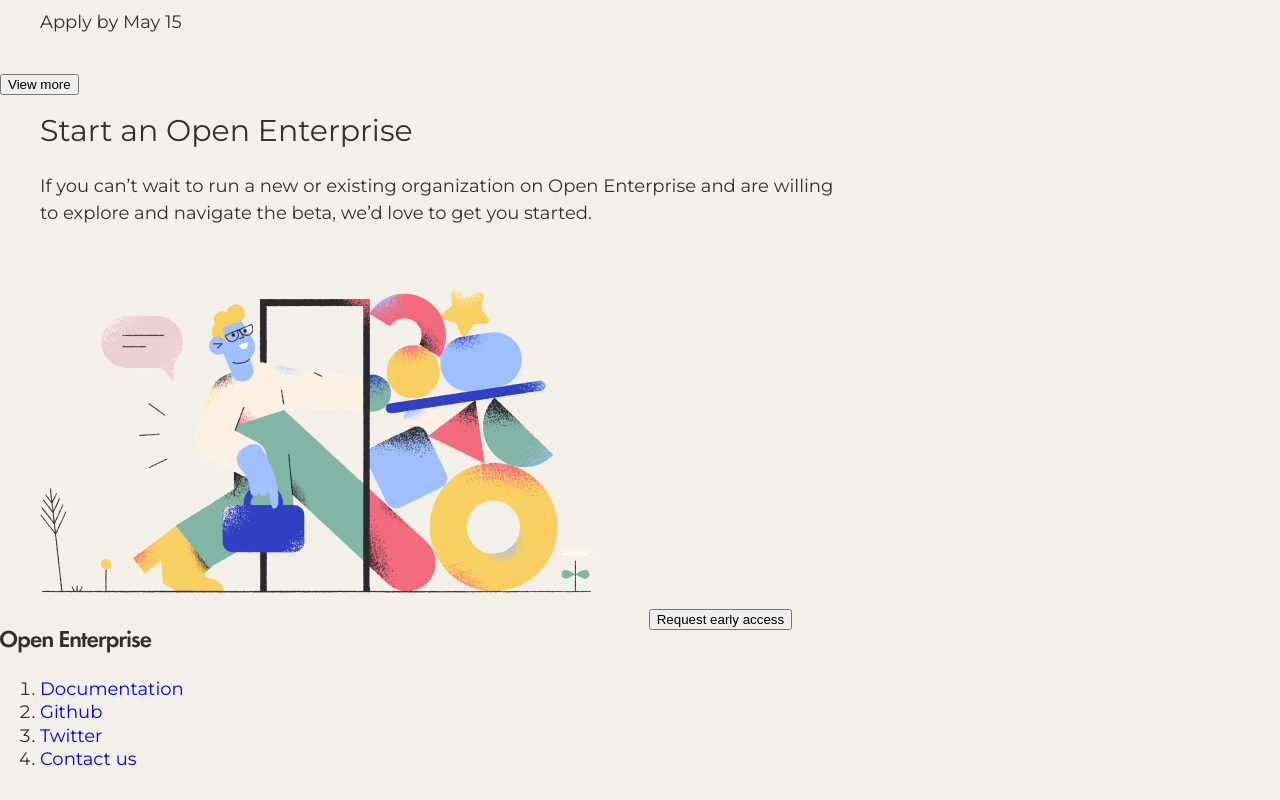
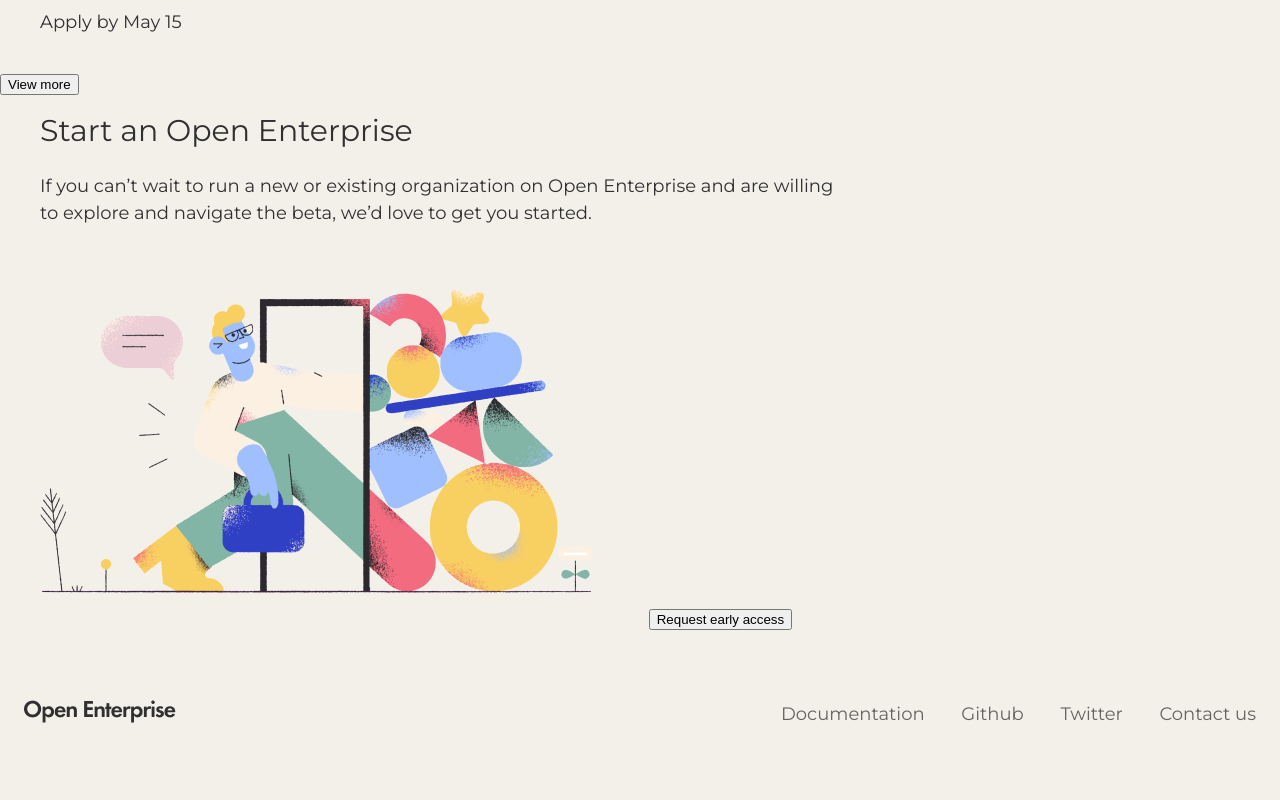
Before and after one commit to maronomics/OEL-Page, a website built with Parcel: page index.html in a window 1280 px wide. Shown: the part 4722-5522 px from the top of the page. Built offline with nearby package versions, Linux system fonts and the light colour scheme; a web font is replaced by a local one.

Commit message:
footer added

```diff
--- a/index.html
+++ b/index.html
@@ -204,16 +204,20 @@
   </section>
 
   <!-- Footer goes here-->
+  <footer class="footer">
+    <nav class="container container--pall flex flex-jc-sb flex-ai-c">
+      <a href="#">
+        <img src="img/footerlogo.png" alt="Open Enterprise">
+      </a>
+      <div class="header__links hide-for-mobile">
+        <a href="#">Documentation</a>
+        <a href="#">Github</a>
+        <a href="#">Twitter</a>
+        <a href="#">Contact us</a>
+      </div>
+    </nav>
+  </footer>
 
-  <nav class="footernav">
-    <img src="img/footerlogo.png" alt="Open Enterprise">
-    <ol>
-      <li class="navitem"><a href="#">Documentation</a></li>
-      <li class="navitem"><a href="#">Github</a></li>
-      <li class="navitem"><a href="#">Twitter</a></li>
-      <li class="navitem"><a href="#">Contact us</a></li>
-    </ol>
-  </nav>
 
 
 
```
Lines whose indentation alone changed are shown as unchanged.
